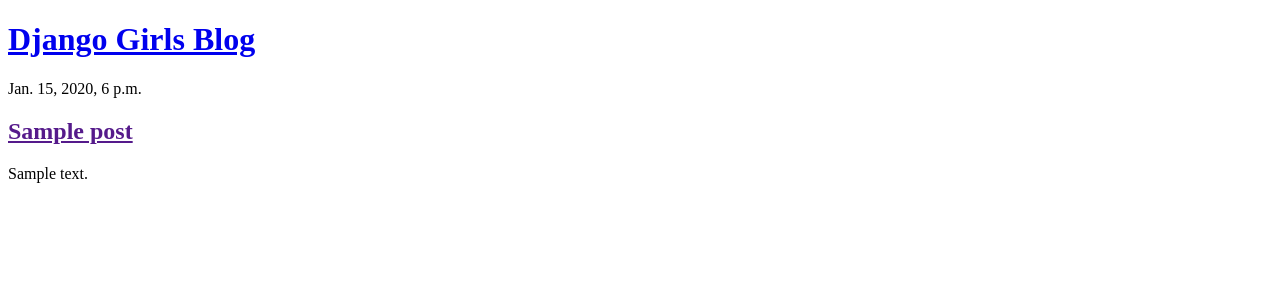
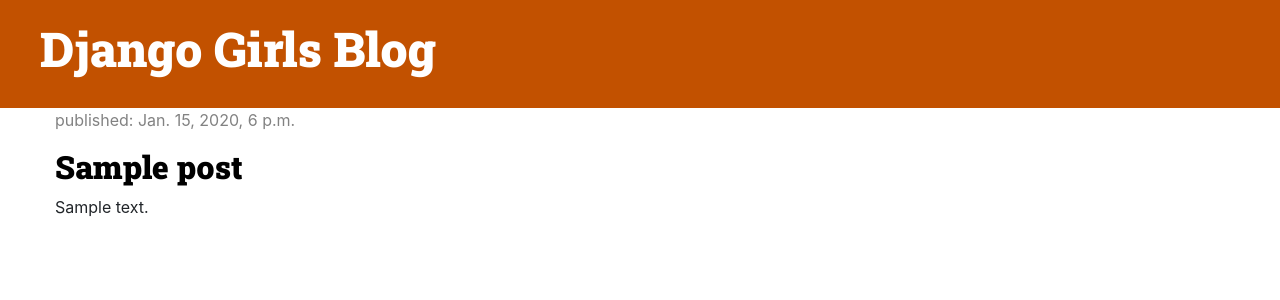
Before and after one commit to jiseeweb/my-first-blog, a Django app: page / in a window 1280 px wide. Shown: the top 300 px of the page. Run offline with Django 3.2, Linux system fonts and the light colour scheme; tables that the repository leaves empty hold one stand-in row (values such as "Sample post"); some libraries are stand-ins or nearby versions.

Commit message:
Added view and template and styling for the site.

```diff
--- /dev/null
+++ b/blog/static/css/blog.css
@@ -0,0 +1,51 @@
+h1 a, h2 a{
+    color: #C25100;
+    font-family: 'Roboto Slab', serif;
+}
+
+.page-header {
+    background-color: #C25100;
+    margin-top: 0;
+    padding: 20px 20px 20px 40px;
+}
+
+.page-header h1, .page-header h1 a, .page-header h1 a:visited, .page-header h1 a:active {
+    color: #ffffff;
+    font-size: 36pt;
+    text-decoration: none;
+}
+
+.content {
+    margin-left: 40px;
+}
+
+h1, h2, h3, h4 {
+    font-family: 'Lobster', cursive;
+}
+
+.date {
+    color: #828282;
+}
+
+.save {
+    float: right;
+}
+
+.post-form textarea, .post-form input {
+    width: 100%;
+}
+
+.top-menu, .top-menu:hover, .top-menu:visited {
+    color: #ffffff;
+    float: right;
+    font-size: 26pt;
+    margin-right: 20px;
+}
+
+.post {
+    margin-bottom: 70px;
+}
+
+.post h2 a, .post h2 a:visited {
+    color: #000000;
+}
--- /dev/null
+++ b/blog/templates/blog/base.html
@@ -0,0 +1,24 @@
+{% load static %}
+<!DOCTYPE html>
+<html>
+    <head>
+        <title>Django Girls blog</title>
+        <meta name="viewport" content="width=device-width, initial-scale=1, shrink-to-fit=no">
+        <link rel="stylesheet" href="https://stackpath.bootstrapcdn.com/bootstrap/4.4.1/css/bootstrap.min.css" integrity="sha384-Vkoo8x4CGsO3+Hhxv8T/Q5PaXtkKtu6ug5TOeNV6gBiFeWPGFN9MuhOf23Q9Ifjh" crossorigin="anonymous">
+        <link href="https://fonts.googleapis.com/css2?family=Roboto+Slab:wght@900&display=swap" rel="stylesheet">
+        <link rel="stylesheet" href="{% static 'css/blog.css' %}">
+    </head>
+    <body>
+        <div class="page-header">
+            <h1><a href="/">Django Girls Blog</a></h1>
+        </div>
+        <div class="content container">
+            <div class="row">
+                <div class="col-md-8">
+                    {% block content %}
+                    {% endblock content %}
+                </div>
+            </div>
+        </div>
+    </body>
+</html>
--- a/blog/templates/blog/post_list.html
+++ b/blog/templates/blog/post_list.html
@@ -1,19 +1,13 @@
-<!DOCTYPE html>
-<html>
-    <head>
-        <title>Django Girls blog</title>
-    </head>
-    <body>
-        <div>
-            <h1><a href="/">Django Girls Blog</a></h1>
+{% extends 'blog/base.html' %}
+
+{% block content %}
+    {% for post in posts %}
+        <div class="post">
+            <div class="date">
+                <p>published: {{ post.published_date }}</p>
+            </div>
+            <h2><a href="{% url 'post_detail' pk=post.pk %}">{{ post.title }}</a></h2>
+            <p>{{ post.text|linebreaksbr }}</p>
         </div>
-
-        {% for post in posts %}
-            <div>
-                <p>{{ post.published_date }}</p>
-                <h2><a href="">{{ post.title }}</a></h2>
-                <p>{{ post.text|linebreaksbr }}</p>
-            </div>
-        {% endfor %}
-    </body>
-</html>
+    {% endfor %}
+{% endblock content %}
--- a/blog/urls.py
+++ b/blog/urls.py
@@ -3,5 +3,6 @@ from django.urls import path
 from . import views
 
 urlpatterns = [
-    path('', views.post_list, name='home')
+    path('', views.post_list, name='home'),
+    path('post/<int:pk>/', views.post_detail, name='post_detail')
 ]
--- a/blog/views.py
+++ b/blog/views.py
@@ -1,5 +1,5 @@
 from django.utils import timezone
-from django.shortcuts import render
+from django.shortcuts import render, get_object_or_404
 
 from .models import Post
 # Create your views here.
@@ -7,3 +7,8 @@ from .models import Post
 def post_list(request):
     posts = Post.objects.filter(published_date__lte=timezone.now()).order_by('-date')
     return render(request, 'blog/post_list.html', {'posts': posts})
+
+
+def post_detail(request, pk):
+    post = get_object_or_404(Post, pk=pk)
+    return render(request, 'blog/post_detail.html', {'post': post})
```
Also changed, not shown: blog/templates/blog/post_detail.html (added, +13 -0 lines).
